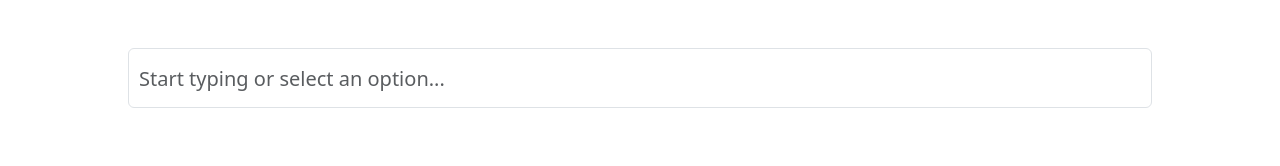
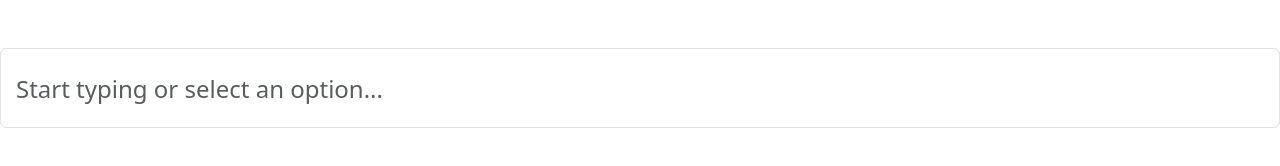
Before and after one commit to Ismailirfan/My-Keyboard, a plain HTML site: page index.html in a window 1280 px wide. Drawn offline with nearby package versions, Linux system fonts and the light colour scheme.

Commit message:
Update index.html

```diff
--- a/index.html
+++ b/index.html
@@ -35,20 +35,20 @@
     .modal-backdrop {
       display: none !important;
     }
-    /* Large input box */
+    /* Full-width input box */
     #triggerInput {
-      width: 80%;
-      height: 60px;
-      font-size: 20px;
-      padding: 10px;
+      width: 100%;
+      height: 80px;
+      font-size: 24px;
+      padding: 15px;
       margin-bottom: 20px;
     }
   </style>
 </head>
 <body class="text-center mt-5">
 
-  <!-- Large Input Box to Trigger Modal -->
-  <input type="text" id="triggerInput" class="form-control mx-auto" placeholder="Start typing or select an option...">
+  <!-- Full-Size Input Box to Trigger Modal -->
+  <input type="text" id="triggerInput" class="form-control" placeholder="Start typing or select an option...">
 
   <!-- Bootstrap Bottom Modal -->
   <div class="modal fade bottom-modal show" id="exampleModal" tabindex="-1" aria-labelledby="exampleModalLabel" aria-hidden="true" style="display: none;">
```
